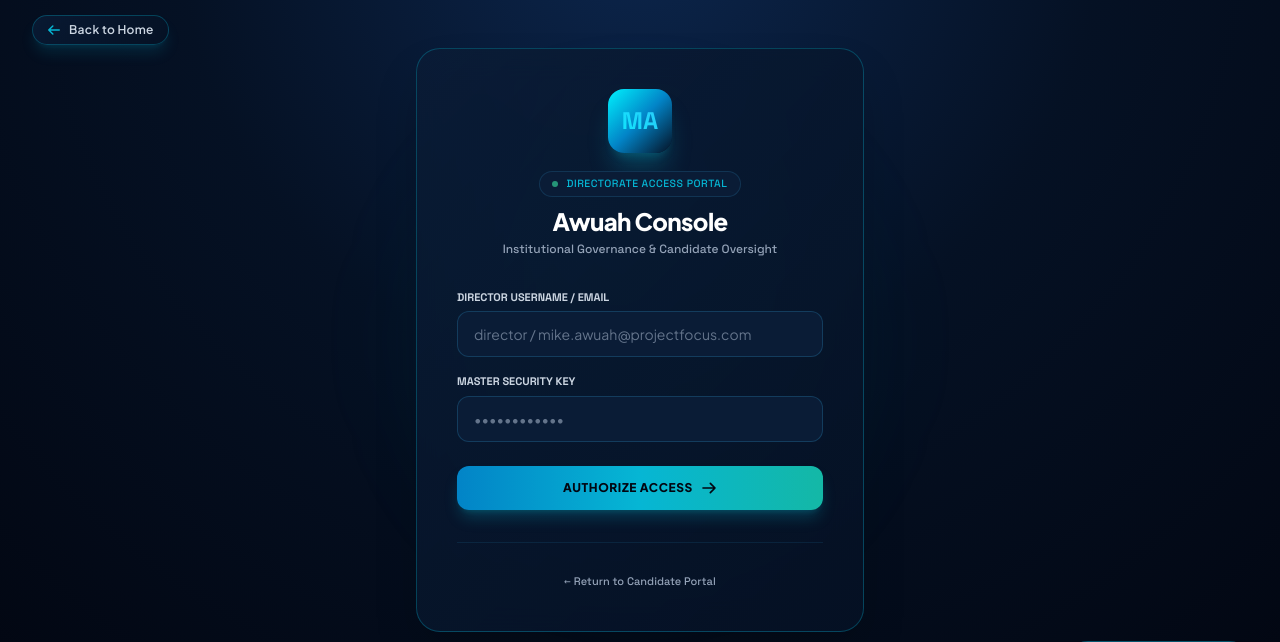
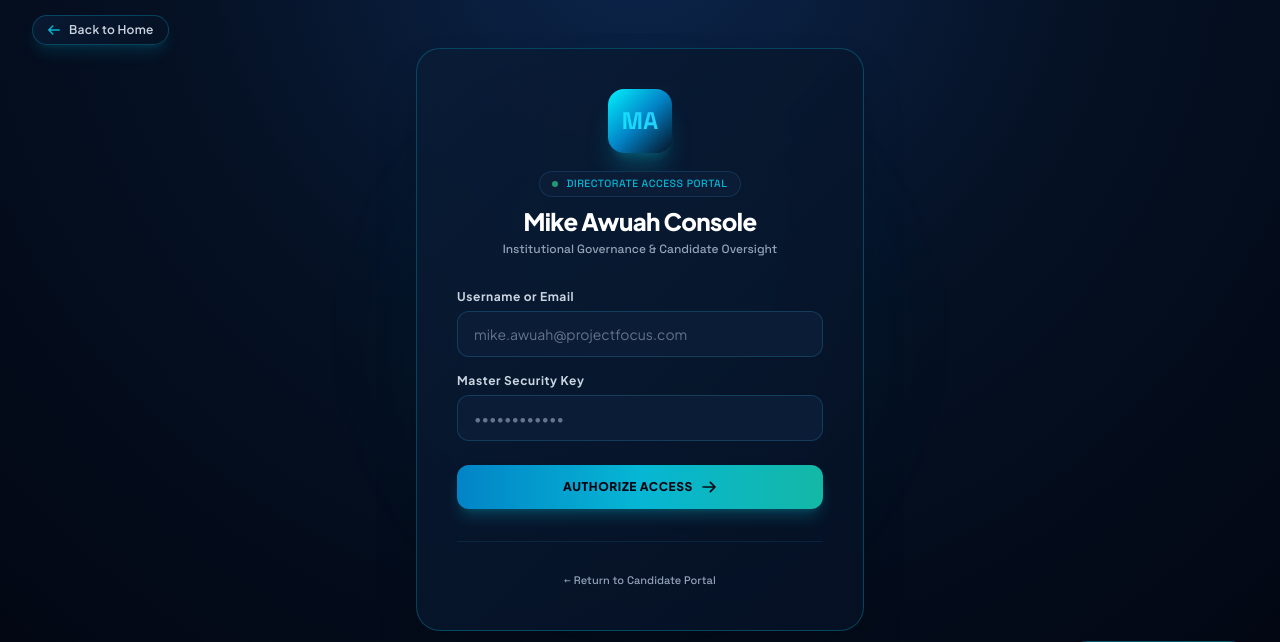
Before and after one commit to Wolfgh12/pfsite, a Django app: page /director/login/ in a window 1280 px wide. Shown: the part 81-723 px from the top of the page. Run offline with Django 5.2, Linux system fonts and the light colour scheme; parts of the project's set-up code (start-up, migrations or seed data) failed here and were passed over; some libraries are stand-ins or nearby versions; some web fonts are replaced.

Commit message:
feat: rebrand to Mike Awuah Console and titlecase security credentials

```diff
--- a/templates/mike_login.html
+++ b/templates/mike_login.html
@@ -24,7 +24,7 @@
       </div>
 
       <h1 class="text-2xl font-extrabold text-white tracking-tight">
-        Awuah Console
+        Mike Awuah Console
       </h1>
       <p class="text-xs text-slate-400 font-mono mt-1">
         Institutional Governance & Candidate Oversight
@@ -46,19 +46,19 @@
       {% csrf_token %}
 
       <div>
-        <label class="block text-[11px] font-mono uppercase font-bold text-slate-300 mb-1.5">
-          Director Username / Email
+        <label class="block text-xs font-bold tracking-wider text-slate-300 mb-1.5">
+          Username or Email
         </label>
         <input type="text"
                name="username"
                required
                autocomplete="username"
-               placeholder="director / mike.awuah@projectfocus.com"
+               placeholder="mike.awuah@projectfocus.com"
                class="w-full bg-sea-deep border border-sea-foam/20 rounded-xl px-4 py-3 text-xs sm:text-sm text-white placeholder-slate-500 focus:outline-none focus:border-sea-cyan transition-colors" />
       </div>
 
       <div>
-        <label class="block text-[11px] font-mono uppercase font-bold text-slate-300 mb-1.5">
+        <label class="block text-xs font-bold tracking-wider text-slate-300 mb-1.5">
           Master Security Key
         </label>
         <input type="password"
```
